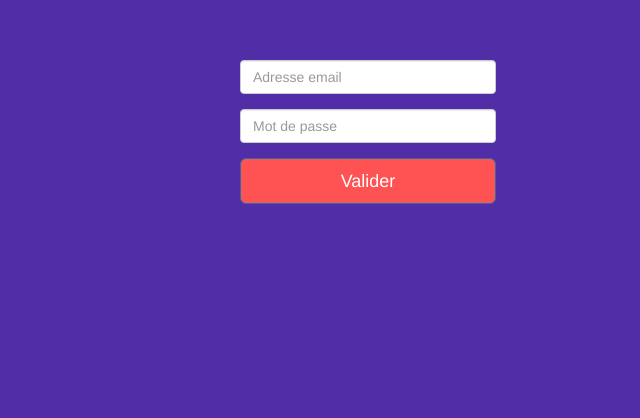
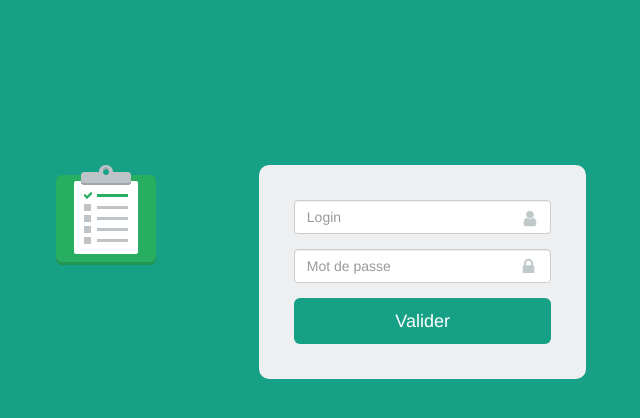
Before and after one commit to ASudre/parions-front, a website: page app/index.html in a window 1280 px wide. Shown: the part 156-574 px from the top of the page, without its empty margins (272-912 px from the left). Drawn offline with nearby package versions, Linux system fonts and the light colour scheme; some packages are replaced by stand-ins of ours; files that its build step writes are made by us from their sources.

Commit message:
tests css login

```diff
--- a/app/index.html
+++ b/app/index.html
@@ -9,13 +9,14 @@
     <!-- build:css(.) styles/vendor.css -->
     <!-- bower:css -->
     <link rel="stylesheet" href="bower_components/bootstrap/dist/css/bootstrap.css" />
+    <link rel="stylesheet" href="bower_components/font-awesome/css/font-awesome.css" />
     <!-- endbower -->
     <!-- endbuild -->
     <!-- build:css(.tmp) styles/main.css -->
     <link rel="stylesheet" href="styles/main.css">
     <!-- endbuild -->
   </head>
-  <body ng-app="parionsApp" class="dark-primary-color">
+  <body ng-app="parionsApp" class="primaryBackgroundColor">
 
 
     <div ng-view=""></div>
--- a/app/styles/main.css
+++ b/app/styles/main.css
@@ -1,23 +1,69 @@
+/*
+-------------------------------
+    Palette de couleurs
+-------------------------------
+*/
+.primaryBackgroundColor {
+  background : #16a085 !important;
+}
+
+.primaryColor {
+ color : #16a085 !important;
+}
+
+/*
+-------------------------------
+    CSS général
+-------------------------------
+*/
 body {
   margin: 0;
   min-height: 100%;
 }
 
-/* Login */
+input:focus {
+    border-color:#16a085 !important;
+    box-shadow:0 0 10px #16a085 !important;
+}
+
+/*
+-------------------------------
+    Login
+-------------------------------
+*/
+
 .loginBox{
   position: relative;
   top: 50%;
-  margin-left: 40%;
-  margin-right:40%;
   transform: translateY(150%);
 }
 
-/* Palette de couleurs */
-.dark-primary-color    { background: #512DA8; }
-.default-primary-color { background: #673AB7; }
-.light-primary-color   { background: #D1C4E9; }
-.text-primary-color    { color: #FFFFFF; }
-.accent-color          { background: #FF5252; }
-.primary-text-color    { color: #212121; }
-.secondary-text-color  { color: #727272; }
-.divider-color         { border-color: #B6B6B6; }
+.loginBoxContent{
+  background-color: #edeff1;
+  border-radius: 10px;
+  padding:35px;
+}
+
+.boutonValiderLogin{
+  color:white !important;
+  font-weight: bold !important;
+}
+
+.loginIcon{
+    position: absolute;
+    top: 45px;
+    right: 50px;
+    font-size: 18px;
+    color: #bfc9ca;
+}
+
+.passwordIcon{
+    position: absolute;
+    top: 93px;
+    right: 52px;
+    font-size: 18px;
+    color: #bfc9ca;
+}
+
+.imageLogin {
+}
--- a/app/views/login.html
+++ b/app/views/login.html
@@ -1,19 +1,28 @@
-<div class="loginBox">
+<div class="loginBox row">
+
+  <div class="imageLogin col-sm-offset-3 col-sm-2">
+    <img src="images/clipboard.svg">
+  </div>
+
+  <div class="loginBoxContent primaryColor col-sm-3">
     <form ng-submit="login()" role="form">
       <div>
         <div class="form-group">
-        <input class="form-control" id="login" placeholder="Adresse email" ng-model="user.login" required>
+          <input class="form-control" id="login" placeholder="Login" ng-model="user.login" ng-focus="focusInputLogin=true" ng-blur="focusInputLogin=false" required>
+          <label class="loginIcon fa fa-user" ng-class="{primaryColor : focusInputLogin}" for="login"></label>
         </div>
       </div>
       <div>
         <div class="form-group">
-        <input type="password" class="form-control" id="password" placeholder="Mot de passe" ng-model="user.password" required>
+          <input type="password" class="form-control" id="password" placeholder="Mot de passe" ng-model="user.password" ng-focus="focusInputPassword=true" ng-blur="focusInputPassword=false" required>
+          <label class="passwordIcon fa fa-lock" ng-class="{primaryColor : focusInputPassword}" for="password"></label>
         </div>
       </div>
       <div>
-      <div class="center">
-        <button class="btn btn-lg btn-primary btn-block accent-color">Valider</button>
+        <div class="boutonValiderLogin">
+          <button class="btn btn-lg btn-block primaryBackgroundColor">Valider</button>
         </div>
       </div>
     </form>
   </div>
+</div>
--- a/bower.json
+++ b/bower.json
@@ -8,7 +8,8 @@
     "angular-resource": "^1.3.0",
     "angular-route": "^1.3.0",
     "angular-sanitize": "^1.3.0",
-    "angular-touch": "^1.3.0"
+    "angular-touch": "^1.3.0",
+    "font-awesome": "~4.4.0"
   },
   "devDependencies": {
     "angular-mocks": "^1.3.0"
--- a/package.json
+++ b/package.json
@@ -29,5 +29,6 @@
   },
   "engines": {
     "node": ">=0.10.0"
-  }
+  },
+  "dependencies": {}
 }
```
Also changed, not shown: app/images/clipboard.svg (added). Lines whose indentation alone changed are shown as unchanged.
